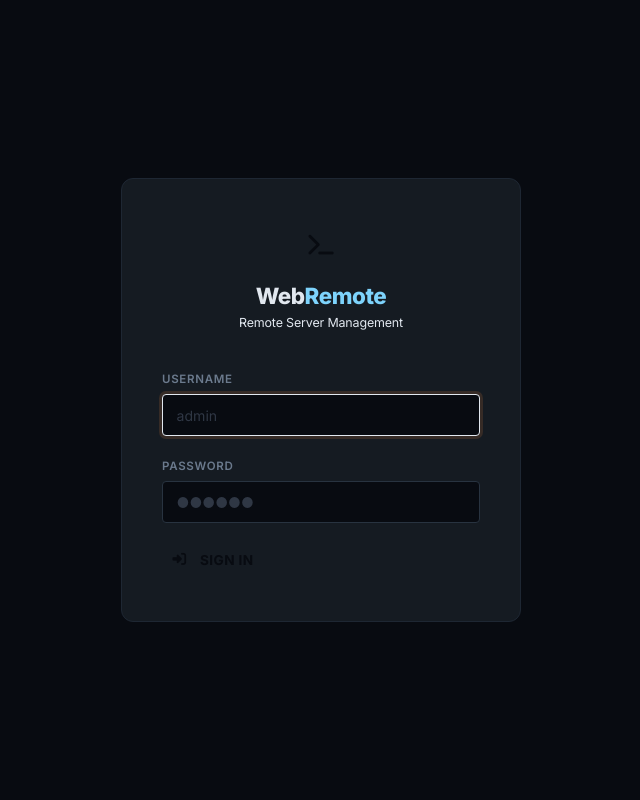
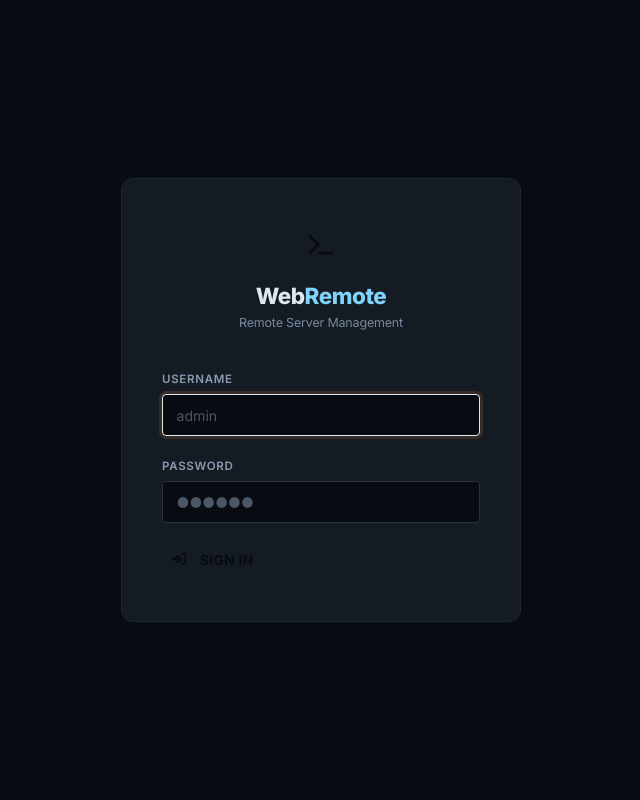
Before and after one commit to Khairulumam92/Webremote-Pemjar, a Flask app: page /login in a window 1280 px wide. Shown: the whole page, without its empty margins (319-959 px from the left). Run offline with Flask 3, Linux system fonts and the light colour scheme.

Commit message:
Fix low-contrast text: muted/secondary colors now WCAG AA compliant
--text-muted: #4a5568 -> #7889a0 (contrast 2.6:1 -> 5.3:1)
--text-secondary: #6b7a8d -> #8b9bb0 (contrast 4.5:1 -> 6.1:1)
--text-tertiary: #4a5568 (new, for truly decorative dim text)
Login page subtitle uses --text-muted instead of undefined --text-tertiary

```diff
--- a/static/css/style.css
+++ b/static/css/style.css
@@ -32,8 +32,9 @@
   --info-soft: rgba(56, 189, 248, 0.12);
 
   --text-primary: #e1e7ef;
-  --text-secondary: #6b7a8d;
-  --text-muted: #4a5568;
+  --text-secondary: #8b9bb0;
+  --text-muted: #7889a0;
+  --text-tertiary: #4a5568;
   --text-accent: #7dd3fc;
   --text-inverse: #080b11;
 
--- a/templates/login.html
+++ b/templates/login.html
@@ -44,7 +44,7 @@
     }
     .login-brand h1 span { color: var(--text-accent); }
     .login-brand p {
-      color: var(--text-tertiary);
+      color: var(--text-muted);
       font-size: 0.78rem;
       margin: 0.25rem 0 0 0;
     }
```
